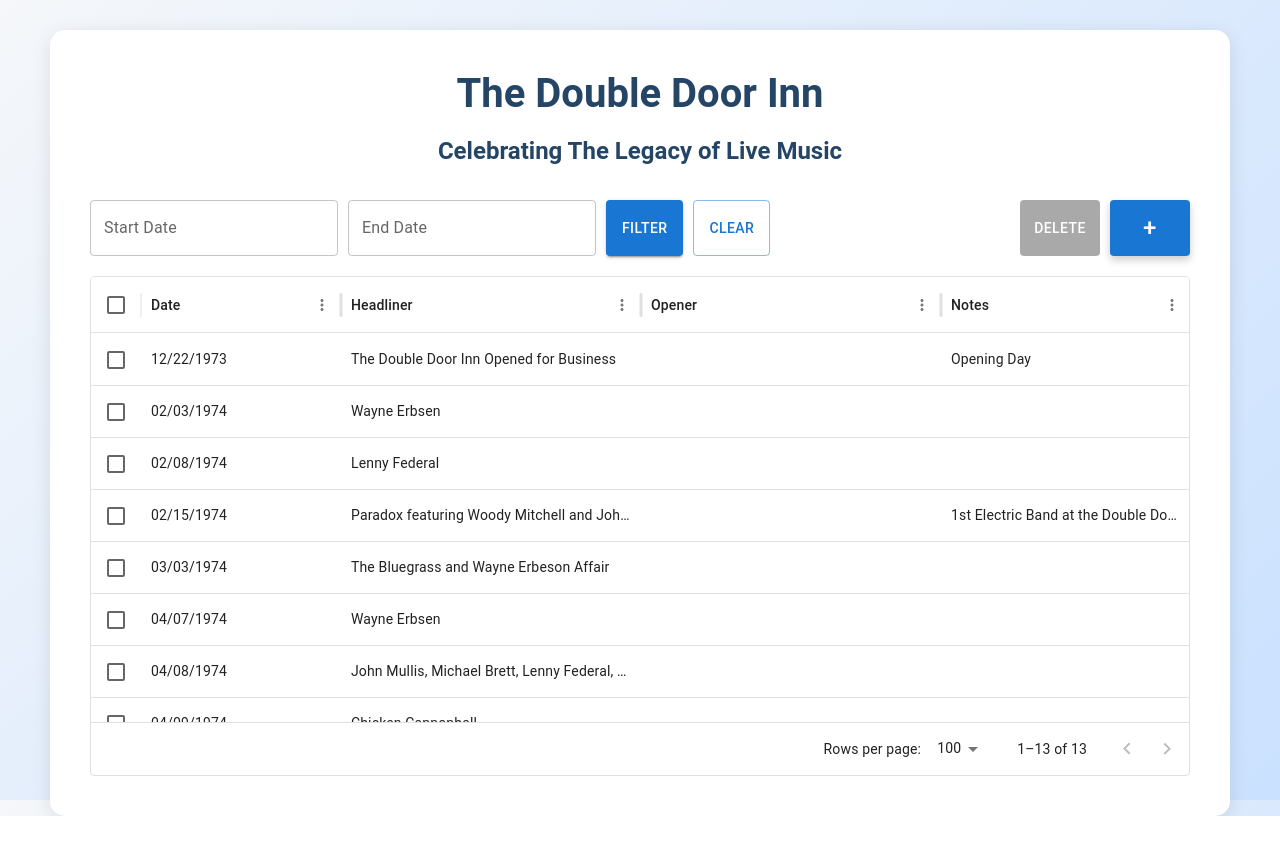
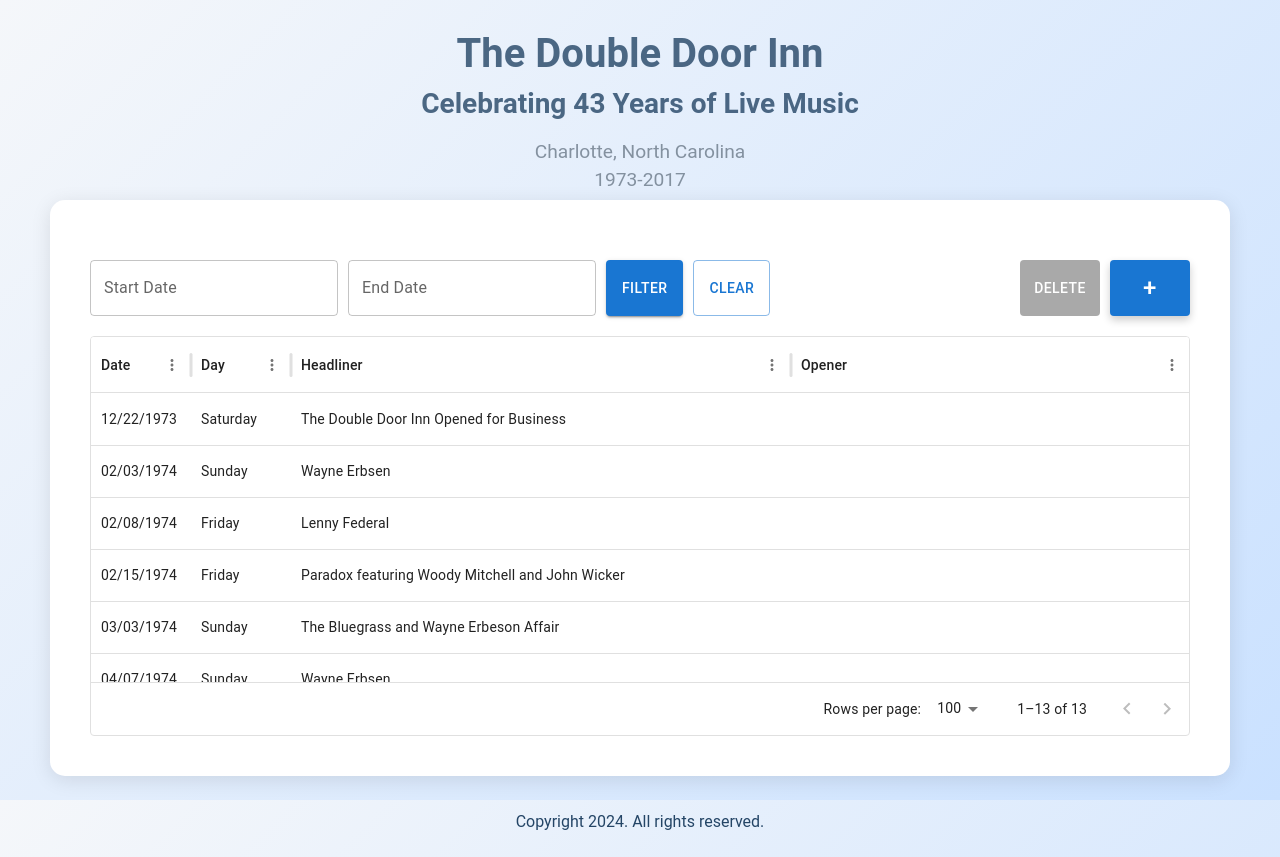
Before and after one commit to connorfewin/double-door-inn, a React (Create React App) app: page / in a window 1280 px wide. Before the commit the page ends 816 px from the top, so only its background shows below. Built offline with nearby package versions, Linux system fonts and the light colour scheme.

Commit message:
Minor changes requested by big hoz

```diff
--- a/src/App.js
+++ b/src/App.js
@@ -5,9 +5,12 @@
 
 function App() {
   return (
-    <div className="App">
+    <div className="AppContainer">
       <Header />
-      <DataTable />
+      <div className="DataTableContainer">
+        <DataTable />
+      </div>
+      <p className='Footer'>Copyright 2024. All rights reserved.</p>
     </div>
   );
 }
--- a/src/Components/DataTable.js
+++ b/src/Components/DataTable.js
@@ -8,11 +8,11 @@
 import '../Styles/Buttons.css';
 
 const columns = [
-  { field: 'DATE', headerName: 'Date', width: 200, cellClassName: 'tableCell', sortComparator: (v1, v2) => new Date(v1) - new Date(v2) },
-  { field: 'HEADLINER', headerName: 'Headliner', width: 300, cellClassName: 'tableCell' },
-  { field: 'OPENER', headerName: 'Opener', width: 300, cellClassName: 'tableCell' },
+  { field: 'DATE', headerName: 'Date', width: 100, cellClassName: 'tableCell', sortComparator: (v1, v2) => new Date(v1) - new Date(v2) },
+  { field: 'DAY', headerName: 'Day', width: 100, cellClassName: 'tableCell' },
+  { field: 'HEADLINER', headerName: 'Headliner', width: 500, cellClassName: 'tableCell' },
+  { field: 'OPENER', headerName: 'Opener', width: 400, cellClassName: 'tableCell' },
   { field: 'NOTES', headerName: 'Notes', width: 250, cellClassName: 'tableCell' },
-  { field: 'DAY', headerName: 'Day', width: 150, cellClassName: 'tableCell' },
 ];
 
 function getDate(date) {
@@ -71,11 +71,11 @@
         </div>
       </div>
 
-      <div style={{ height: 500, width: '100%', margin: 'auto', overflowX: 'auto' }}>
+      <div style={{ height: 400, width: '100%', margin: 'auto', overflowX: 'auto' }}>
         <DataGrid
           rows={filteredRows}
           columns={columns}
-          checkboxSelection
+          checkboxSelection={false}
           onRowSelectionModelChange={(newSelectionModel) => {
             setSelectionModel(newSelectionModel);
           }}
--- a/src/Components/Header.js
+++ b/src/Components/Header.js
@@ -5,7 +5,9 @@
   return (
     <div className="Header">
       <h1>The Double Door Inn</h1>
-      <h2>Celebrating The Legacy of Live Music</h2>
+      <h2>Celebrating 43 Years of Live Music</h2>
+      <p>Charlotte, North Carolina</p>
+      <p>1973-2017</p>
     </div>
   );
 }
--- a/src/Styles/Layout.css
+++ b/src/Styles/Layout.css
@@ -1,25 +1,44 @@
 /* General reset for html and body */
 html, body {
-  height: 100vh; /* Use 100vh to ensure it fills the viewport */
+  height: 100%;
   margin: 0;
   padding: 0;
 }
 
 body {
   font-family: 'Roboto', sans-serif;
-  background: linear-gradient(135deg, #f5f7fa, #cae1ff); /* Gradient applied to the body */
-  min-height: 100vh; /* Ensures it fills the viewport */
-  background-size: cover; /* Ensures the background covers the entire area */
-  background-attachment: fixed; /* Prevents the background from scrolling with the page */
-  background-repeat: no-repeat; /* Ensures it doesn't repeat */
-  background-position: top center; /* Keeps the background positioned nicely */
+  background: linear-gradient(135deg, #f5f7fa, #cae1ff);
+  background-size: cover;
+  background-attachment: fixed;
+  background-repeat: no-repeat;
+  background-position: top center;
   display: flex;
   flex-direction: column;
+  overflow-y: auto; /* Allow body to scroll */
 }
 
+/* Container for the entire application */
+.AppContainer {
+  position: relative;
+  width: 100%;
+  min-height: 100vh; /* Ensure it covers the full screen height */
+  overflow: hidden;
+}
 
-/* Layout styles for main application */
-.App {
+/* Positioning the header in the background */
+.Header {
+  position: absolute;
+  top: 30px; /* Space between the top of the page and the header */
+  width: 100%;
+  z-index: 1;
+  text-align: center;
+  opacity: 0.8; /* Slight transparency to blend with the background */
+}
+
+/* Container for the data table */
+.DataTableContainer {
+  position: relative;
+  z-index: 2;
   max-width: 1100px;
   width: 100%;
   margin: 0 auto;
@@ -28,8 +47,10 @@
   box-shadow: 0 4px 20px rgba(0, 0, 0, 0.1);
   border-radius: 15px;
   text-align: center;
-  margin-top: 30px;
-  flex-grow: 1; /* Allows the content to stretch to fill the available space */
+  margin-top: 200px; /* Adjust depending on header height */
+  flex-grow: 1;
+  max-height: 70vh; /* Ensure the table doesn't exceed 70% of the viewport height */
+  overflow-y: auto; /* Enable scrolling when content exceeds the container's height */
 }
 
 /* Header styles */
@@ -39,10 +60,26 @@
 
 h1 {
   font-size: 2.5rem;
-  margin-bottom: 20px;
+  margin-bottom: 10px;
   margin-top: 0px;
 }
 
 h2 {
-  margin-bottom: 15px;
+  font-size: 1.75rem;
+  margin-top: 10px;
+  margin-bottom: 20px;
 }
+
+/* Paragraph styling for Header */
+.Header p {
+  color: #6c7a89; /* A softer color for contrast */
+  font-size: 1.2rem;
+  margin: 5px 0; /* Tighter spacing between paragraphs */
+}
+
+.Footer {
+  padding-top: 20px;
+  padding-bottom: 10px;
+  color: #244566;
+  text-align: center;
+}
```
Also changed, not shown: public/DoubleDoorInn.jpg (added).
